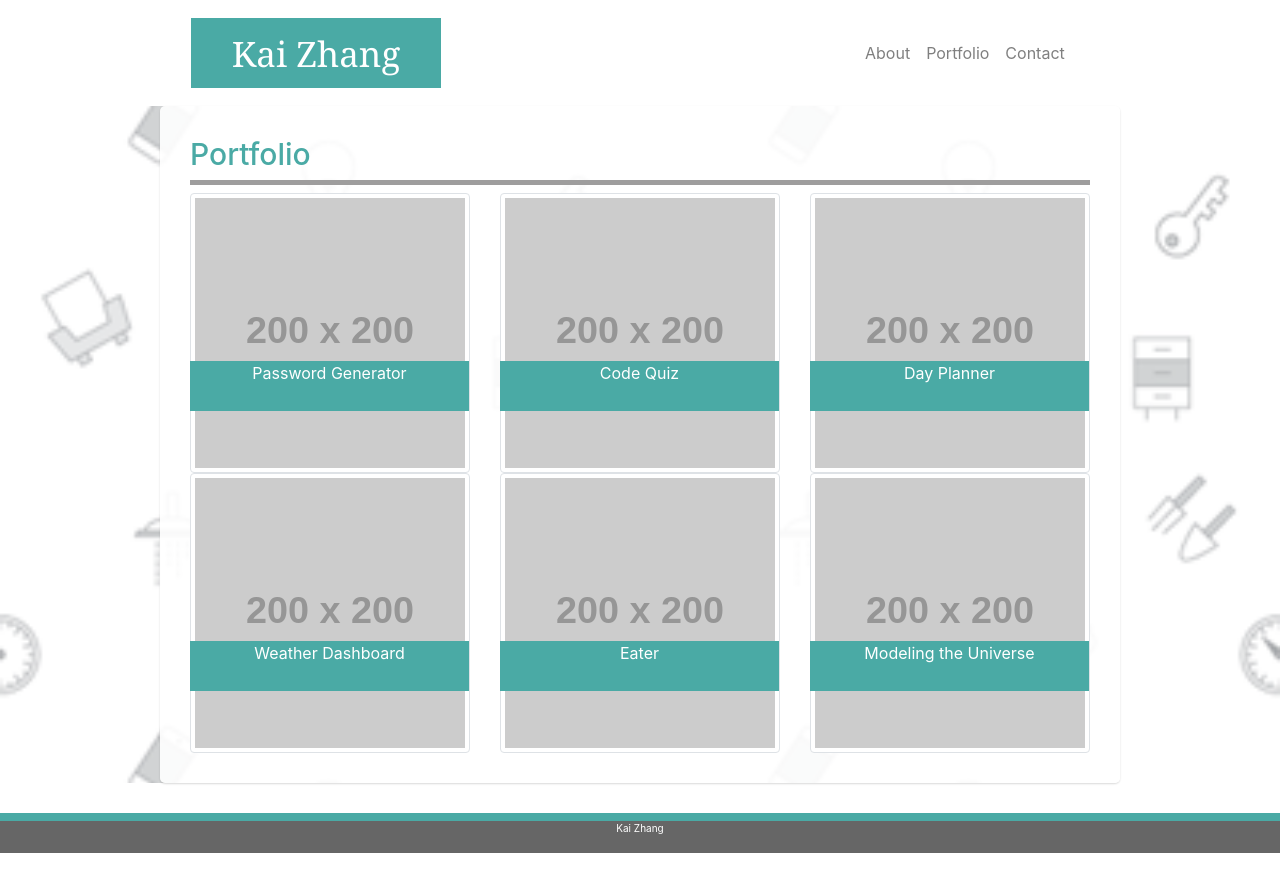
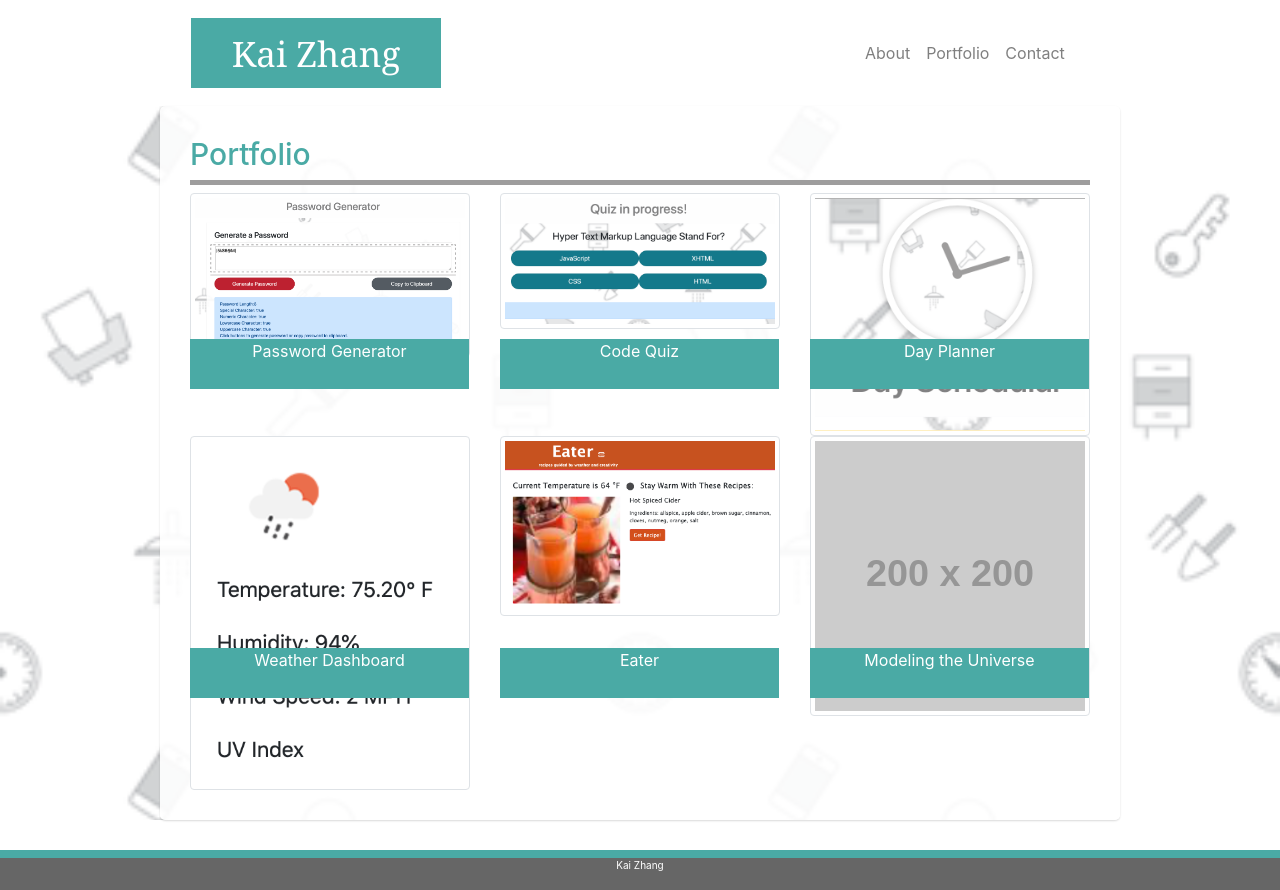
Before and after one commit to zkdtc/Portfolio_bootstrap, a plain HTML site: page portfolio.html in a window 1280 px wide. Before the commit the page ends 853 px from the top, so only its background shows below. Drawn offline with nearby package versions, Linux system fonts and the light colour scheme; placeholder pictures from the web are drawn by us.

Commit message:
Add images

```diff
--- a/portfolio.html
+++ b/portfolio.html
@@ -55,19 +55,19 @@
             <div class="row">
               <div class="col-md-4">
                 <a href="https://zkdtc.github.io/passowrd_generator/">
-                  <img src="http://placehold.it/200x200" style="width:100%;" alt="kz" class="img-thumbnail">
+                  <img src="assets/images/password.png" style="width:100%;" alt="kz" class="img-thumbnail">
                 </a>
                 <p class="portfolio-image-text">Password Generator </p>
               </div>
               <div class="col-md-4">
                 <a href="https://zkdtc.github.io/code_quiz/">
-                  <img src="http://placehold.it/200x200" style="width:100%;" alt="kz" class="img-thumbnail">
+                  <img src="assets/images/code.png" style="width:100%;" alt="kz" class="img-thumbnail">
                 </a>
                 <p class="portfolio-image-text">Code Quiz </p>
               </div>
               <div class="col-md-4">
                 <a href="https://zkdtc.github.io/day_schedular/">
-                  <img src="http://placehold.it/200x200" style="width:100%;" alt="kz" class="img-thumbnail">
+                  <img src="assets/images/day_planner.png" style="width:100%;" alt="kz" class="img-thumbnail">
                 </a>
                 <p class="portfolio-image-text">Day Planner</p>
               </div>
@@ -75,13 +75,13 @@
             <div class="row">
               <div class="col-md-4">
                 <a href="https://zkdtc.github.io/weather_dashboard/">
-                  <img src="http://placehold.it/200x200" style="width:100%;" alt="kz" class="img-thumbnail">
+                  <img src="assets/images/weather.png" style="width:100%;" alt="kz" class="img-thumbnail">
                 </a>
                 <p class="portfolio-image-text">Weather Dashboard </p>
               </div>
               <div class="col-md-4">
                 <a href="https://zkdtc.github.io/Eater/">
-                  <img src="http://placehold.it/200x200" style="width:100%;" alt="kz" class="img-thumbnail">
+                  <img src="assets/images/eater.png" style="width:100%;" alt="kz" class="img-thumbnail">
                 </a>
                 <p class="portfolio-image-text">Eater</p>
               </div>
```
Also changed, not shown: assets/images/code.png (added), assets/images/day_planner.png (added), assets/images/eater.png (added), assets/images/password.png (added), assets/images/weather.png (added).
